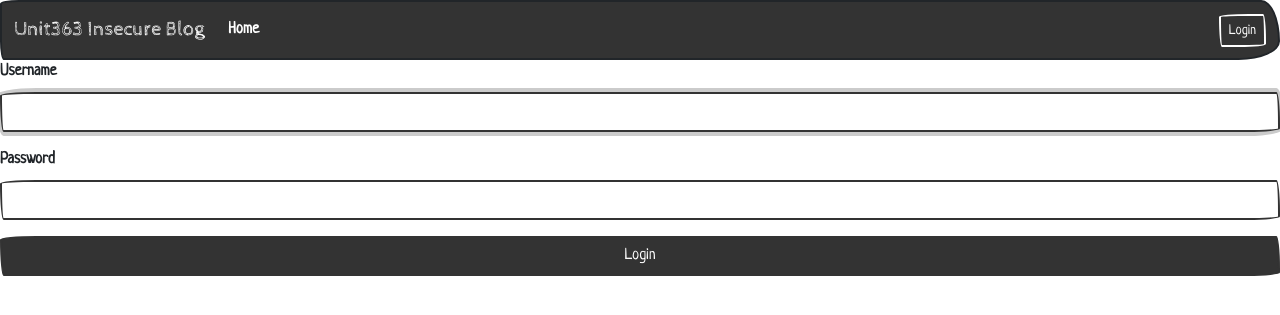
After one commit to Unit363/unit363-web-vuln-lab, a Flask app: template csfr-lab/blog_insecure/templates/login.html in a window 1280 px wide. The commit adds this page. Shown: the top 315 px of the page. Run offline with Flask 3, Linux system fonts and the light colour scheme; the template is opened without the code that fills it, so the values that code supplies are empty; parts of the project's set-up code (start-up, migrations or seed data) failed here and were passed over.

Commit message:
Flask app Blog v1

```diff
--- a/csfr-lab/blog_insecure/app.py
+++ b/csfr-lab/blog_insecure/app.py
@@ -0,0 +1,86 @@
+from flask import Flask, render_template, request, redirect, session
+import sqlite3
+
+app = Flask(__name__)
+app.secret_key = "labsecret"
+
+def get_db():
+    db = sqlite3.connect("blog.db")
+    db.row_factory = sqlite3.Row
+    return db
+
+def init_db():
+    db = get_db()
+    db.execute("""
+        CREATE TABLE IF NOT EXISTS posts (
+            id      INTEGER PRIMARY KEY AUTOINCREMENT,
+            title   TEXT NOT NULL,
+            content TEXT
+        )
+    """)
+    # Seed a default post if table is empty
+    count = db.execute("SELECT COUNT(*) FROM posts").fetchone()[0]
+    if count == 0:
+        db.execute("INSERT INTO posts (title, content) VALUES (?, ?)",
+                   ["Welcome!", "This is the default post."])
+
+    db = get_db()
+    db.execute("""
+        CREATE TABLE IF NOT EXISTS users (
+            id       INTEGER PRIMARY KEY AUTOINCREMENT,
+            username TEXT NOT NULL UNIQUE,
+            password TEXT NOT NULL,
+            role     TEXT NOT NULL DEFAULT 'reader'
+        )
+    """)
+    # Seed default users
+    if db.execute("SELECT COUNT(*) FROM users").fetchone()[0] == 0:
+        db.execute("INSERT INTO users (username, password, role) VALUES (?, ?, ?)",
+                   ["admin", "admin123", "admin"])
+        db.execute("INSERT INTO users (username, password, role) VALUES (?, ?, ?)",
+                   ["user", "user123", "reader"])
+    db.commit()
+
+@app.route("/")
+def index():
+    db = get_db()
+    posts = db.execute("SELECT * FROM posts ORDER BY id DESC").fetchall()
+    return render_template("index.html", posts=posts)
+
+@app.route("/post", methods=["POST"])
+def create_post():
+    db = get_db()
+    db.execute("INSERT INTO posts (title, content) VALUES (?, ?)",
+               [request.form["title"], request.form["content"]])
+    db.commit()
+    return redirect("/")
+
+@app.route("/login", methods=["GET", "POST"])
+def login():
+    error = None
+    error = None
+    if request.method == "POST":
+        username = request.form["username"]
+        password = request.form["password"]
+
+        db = get_db()
+        user = db.execute(
+            "SELECT * FROM users WHERE username = ?", [username]
+        ).fetchone()
+
+        if user and user["password"] == password:
+            session["user"] = user["username"]
+            session["role"] = user["role"]
+            return redirect("/")
+        error = "Wrong username or password"
+    return render_template("login.html", error=error)
+
+@app.route("/logout")
+def logout():
+    session.clear()
+    return redirect("/")
+
+
+if __name__ == "__main__":
+    init_db()
+    app.run(host="0.0.0.0", port=5000)
--- /dev/null
+++ b/csfr-lab/blog_insecure/requirements.txt
@@ -0,0 +1 @@
+flask==3.1.0
--- /dev/null
+++ b/csfr-lab/blog_insecure/templates/base.html
@@ -0,0 +1,37 @@
+<!DOCTYPE html>
+<html lang="en">
+<head>
+  <meta charset="UTF-8">
+  <meta name="viewport" content="width=device-width, initial-scale=1">
+  <link rel="stylesheet" href="../static/bootstrap.css">
+  <title>Insecure Blog</title>
+</head>
+<body>
+<nav class="navbar navbar-expand-lg bg-primary" data-bs-theme="dark">
+  <div class="container-fluid">
+    <a class="navbar-brand" href="#">Unit363 Insecure Blog</a>
+    <button class="navbar-toggler" type="button" data-bs-toggle="collapse" data-bs-target="#navbarColor01" aria-controls="navbarColor01" aria-expanded="false" aria-label="Toggle navigation">
+      <span class="navbar-toggler-icon"></span>
+    </button>
+    <div class="collapse navbar-collapse" id="navbarColor01">
+      <ul class="navbar-nav me-auto">
+        <li class="nav-item">
+          <a class="nav-link active" href="#">Home
+            <span class="visually-hidden">(current)</span>
+          </a>
+        </li>
+      </ul>
+      <div class="ms-auto">
+        {% if session.user %}
+          <a href="/logout" class="btn btn-outline-light btn-sm">Logout</a>
+        {% else %}
+          <a href="/login" class="btn btn-outline-light btn-sm">Login</a>
+        {% endif %}
+      </div>
+    </div>
+    </div>
+  </div>
+</nav>
+{% block content %}{% endblock %}
+</body>
+</html>
--- /dev/null
+++ b/csfr-lab/blog_insecure/templates/login.html
@@ -0,0 +1,17 @@
+{% extends "base.html" %}
+
+{% block title %}Login{% endblock %}
+
+{% block content %}
+  <form method="POST">
+  <div class="mb-3">
+    <label class="form-label">Username</label>
+    <input type="text" name="username" class="form-control" autofocus>
+  </div>
+  <div class="mb-3">
+    <label class="form-label">Password</label>
+    <input type="password" name="password" class="form-control">
+  </div>
+  <button type="submit" class="btn btn-primary w-100">Login</button>
+</form>
+{% endblock %}
```
Also changed, not shown: csfr-lab/blog_insecure/templates/index.html (+20 -36 lines), 1 other file.
